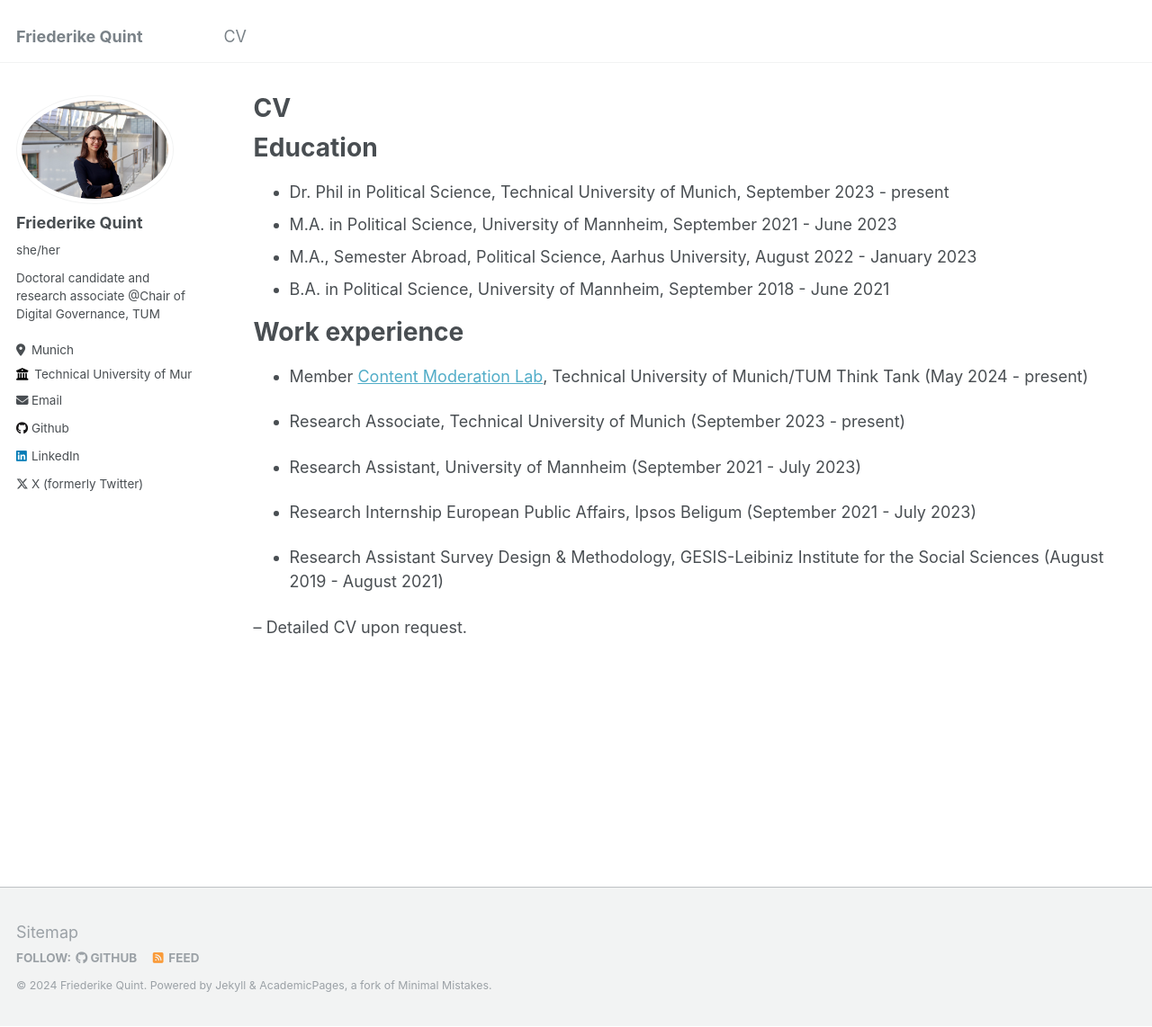
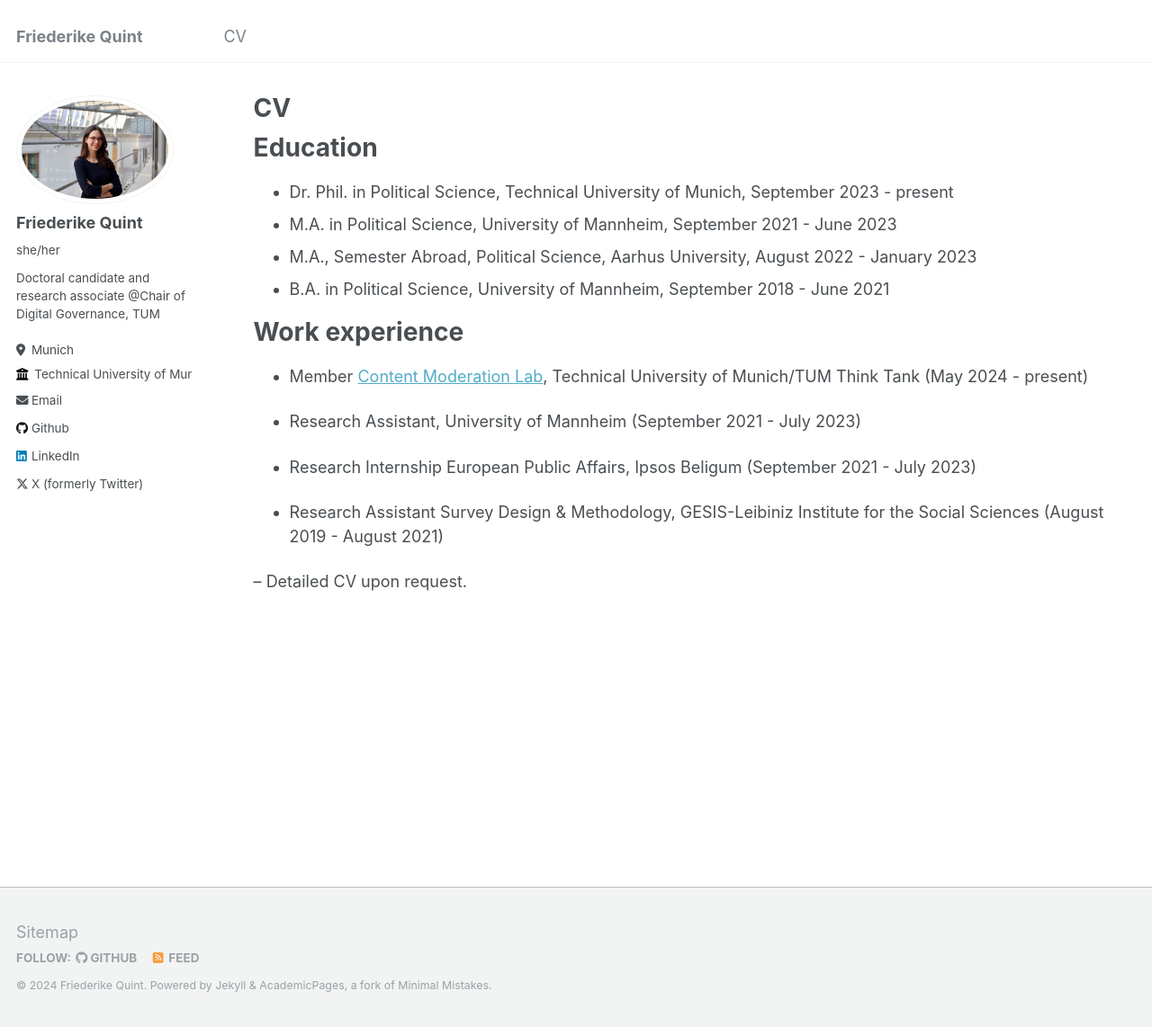
Before and after one commit to friederikequint/friederikequint.github.io, a Jekyll site: the page built from _pages/cv.md, in a window 1280 px wide and 1142 px high. Shown: the whole window at 90% size. Built offline with Jekyll 4.4.1, drawn with Linux system fonts in a browser that asks for light colours.

Commit message:
Update cv.md

```diff
--- a/_pages/cv.md
+++ b/_pages/cv.md
@@ -11,16 +11,17 @@ redirect_from:
 
 Education
 ======
-* Dr. Phil in Political Science, Technical University of Munich, September 2023 - present
+
+* Dr. Phil. in Political Science, Technical University of Munich, September 2023 - present
 * M.A. in Political Science, University of Mannheim, September 2021 - June 2023
 * M.A., Semester Abroad, Political Science, Aarhus University, August 2022 - January 2023
 * B.A. in Political Science, University of Mannheim, September 2018 - June 2021
 
+
 Work experience
 ======
+
 * Member [Content Moderation Lab](https://tumthinktank.de/project/content-moderation-lab/), Technical University of Munich/TUM Think Tank (May 2024 - present)
-
-* Research Associate, Technical University of Munich (September 2023 - present)
 
 * Research Assistant, University of Mannheim (September 2021 - July 2023)
 
@@ -29,4 +30,5 @@ Work experience
 * Research Assistant Survey Design & Methodology, GESIS-Leibiniz Institute for the Social Sciences (August 2019 - August 2021)
 
 
+
 -- Detailed CV upon request.
```
